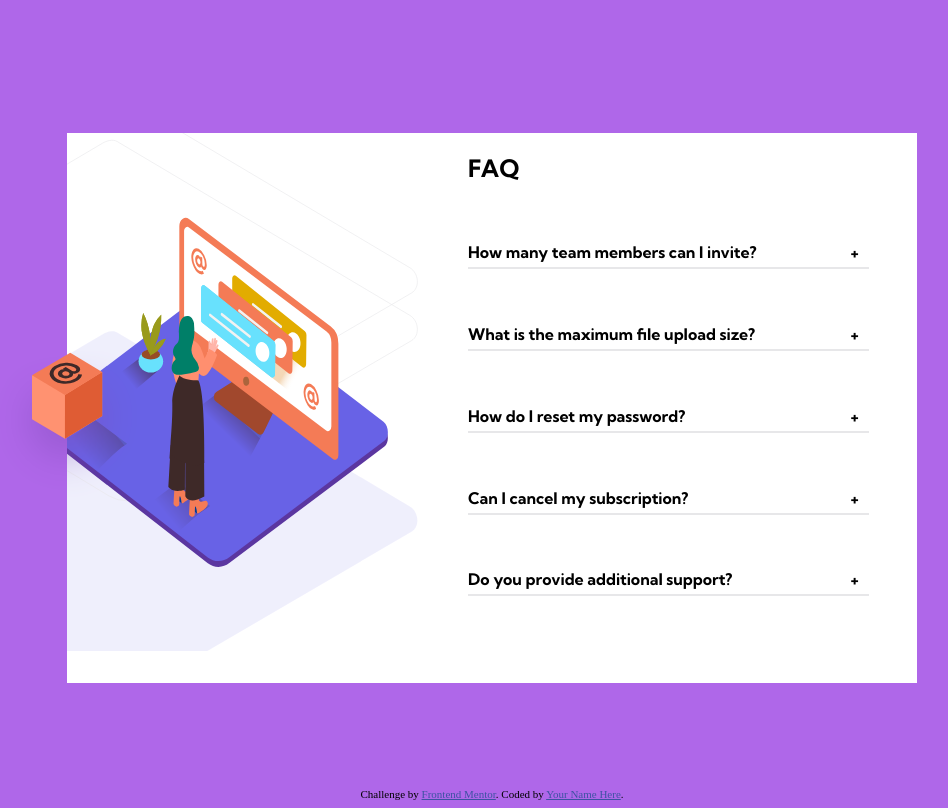
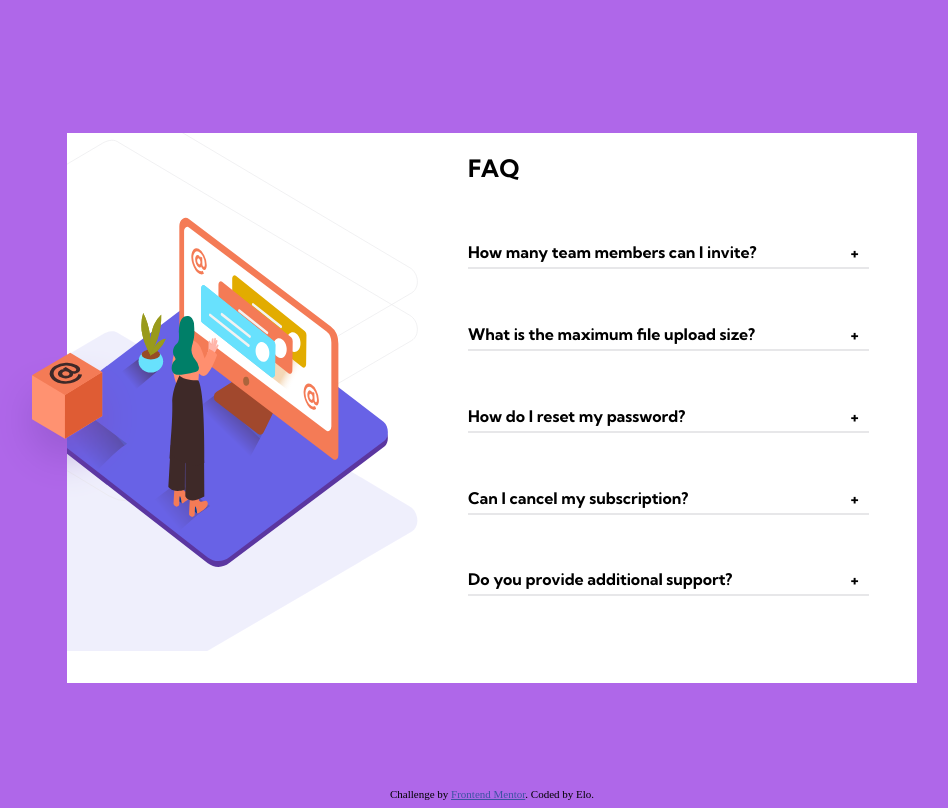
Before and after one commit to Elomolina/faq-accordion-card, a plain HTML site: page index.html in a window 1280 px wide. Shown: the whole page, without its empty margins (148-1096 px from the left). Drawn offline with Linux system fonts and the light colour scheme.

Commit message:
finish pues

```diff
--- a/index.html
+++ b/index.html
@@ -75,7 +75,7 @@
 
   <div class="attribution">
     Challenge by <a href="https://www.frontendmentor.io?ref=challenge" target="_blank">Frontend Mentor</a>.
-    Coded by <a href="#">Your Name Here</a>.
+    Coded by Elo.
   </div>
   <script src="./script.js"></script>
 </body>
```
